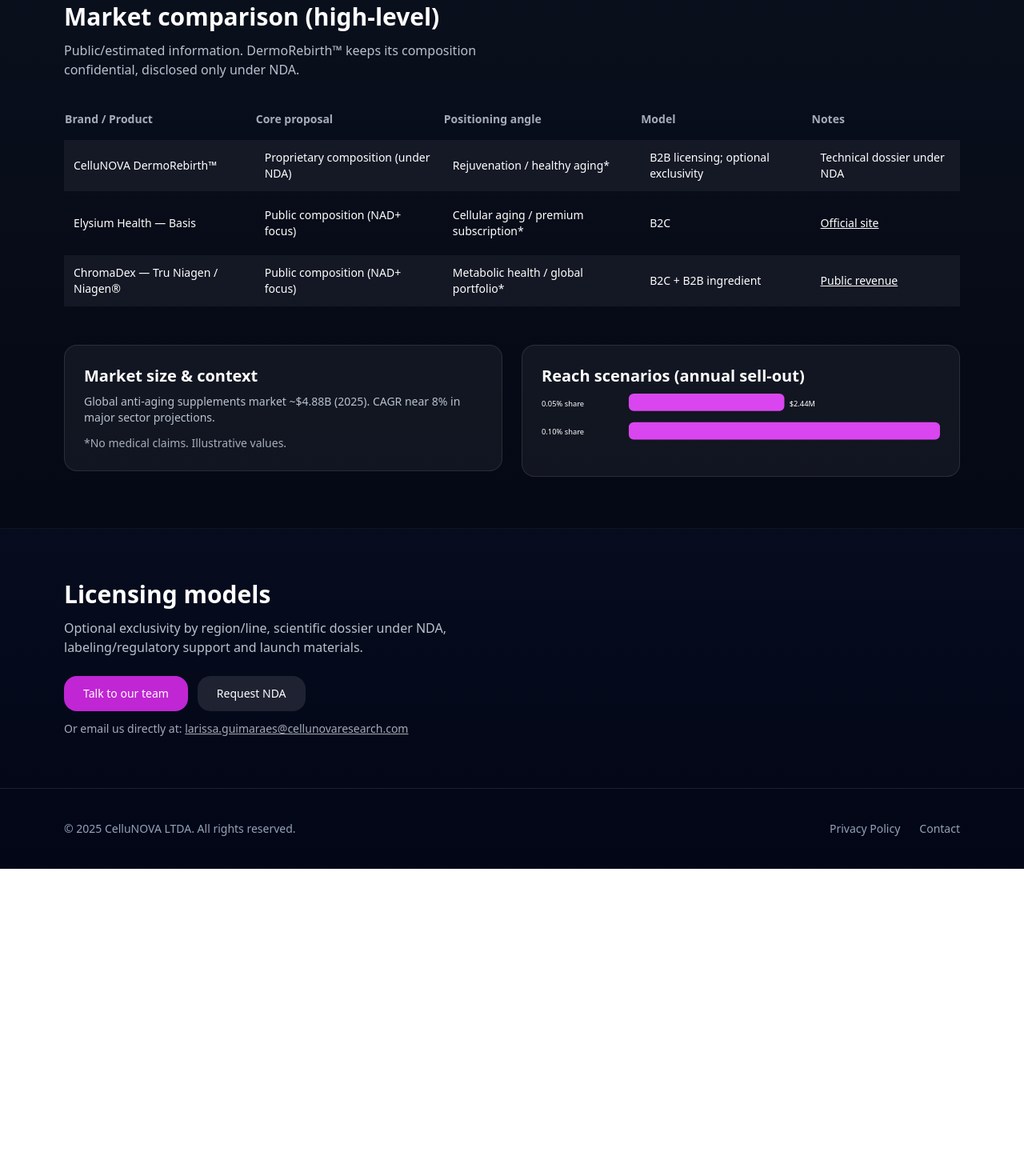
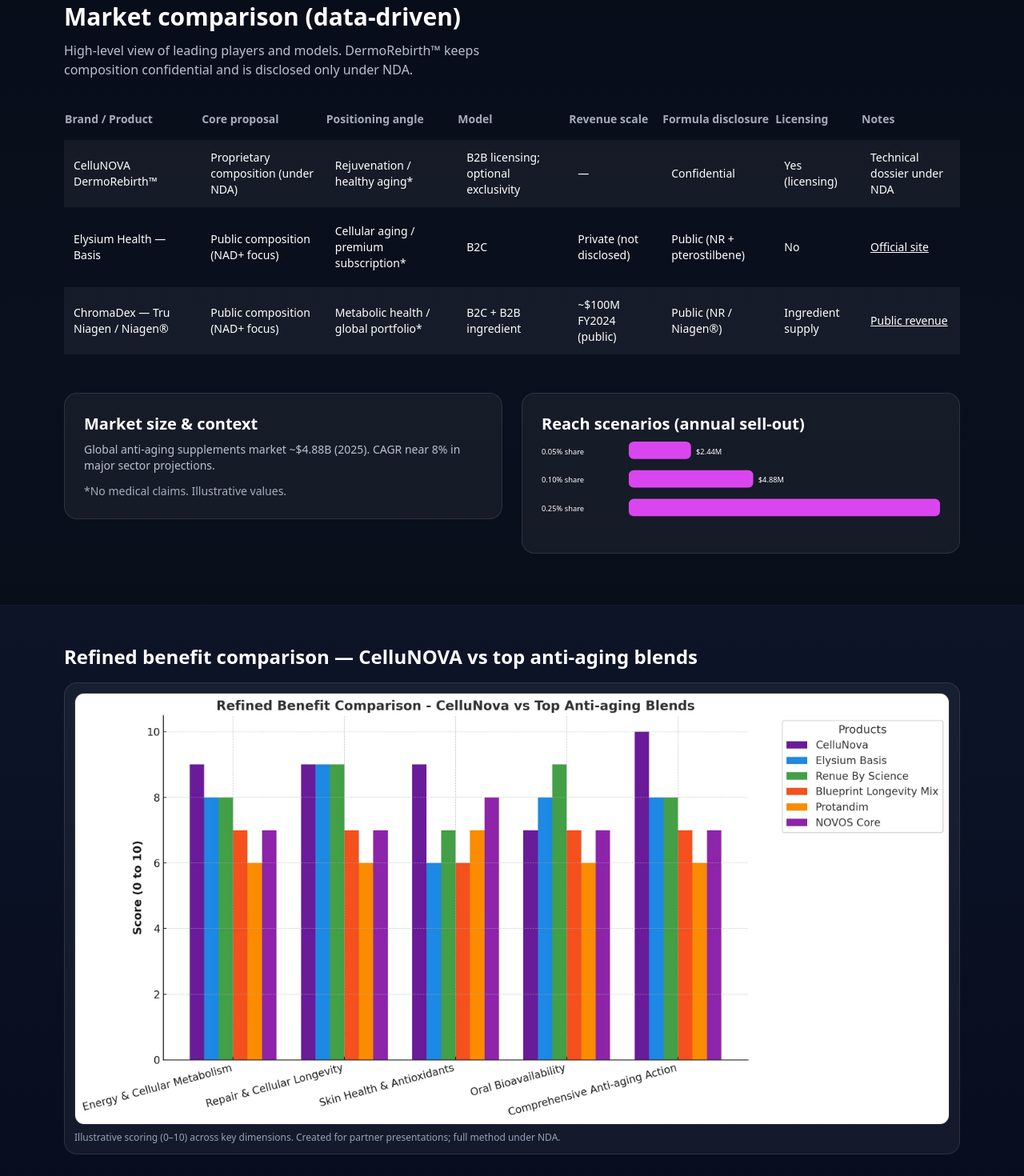
Before and after one commit to LarissaCellunova/cellunovaresearch, a Next.js app: page / in a window 1280 px wide. Shown: the part 1320-2790 px from the top of the page at 80% size. Before the commit the page ends 2406 px from the top, so only its background shows below. Built offline with nearby package versions, Linux system fonts and the light colour scheme.

Commit message:
Update page.jsx

```diff
--- a/app/page.jsx
+++ b/app/page.jsx
@@ -27,7 +27,7 @@
 };
 
 // ---- Helpers ----
-const marketUSD = 4.88e9; // illustrative 2025 global market size
+const marketUSD = 4.88e9; // illustrative 2025 global market size (anti‑aging supplements)
 const money = (n) =>
   n >= 1e9 ? `$${(n / 1e9).toFixed(2)}B` : n >= 1e6 ? `$${(n / 1e6).toFixed(2)}M` : `$${n.toFixed(0)}`;
 
@@ -67,27 +67,79 @@
     ],
     pilot_title: "Pilot product",
     pilot_p: "Visual reference (design/packaging). Specifications and suppliers are presented only under NDA.",
-    comp_title: "Market comparison (high‑level)",
+
+    // COMPARISON
+    comp_title: "Market comparison (data‑driven)",
     comp_p:
-      "Public/estimated information. DermoRebirth™ keeps its composition confidential, disclosed only under NDA.",
-    comp_headers: ["Brand / Product", "Core proposal", "Positioning angle", "Model", "Notes"],
+      "High‑level view of leading players and models. DermoRebirth™ keeps composition confidential and is disclosed only under NDA.",
+    comp_headers: [
+      "Brand / Product",
+      "Core proposal",
+      "Positioning angle",
+      "Model",
+      "Revenue scale",
+      "Formula disclosure",
+      "Licensing",
+      "Notes",
+    ],
     rows: [
-      ["CelluNOVA DermoRebirth™", "Proprietary composition (under NDA)", "Rejuvenation / healthy aging*", "B2B licensing; optional exclusivity", "Technical dossier under NDA"],
-      ["Elysium Health — Basis", "Public composition (NAD+ focus)", "Cellular aging / premium subscription*", "B2C", "Official site"],
-      ["ChromaDex — Tru Niagen / Niagen®", "Public composition (NAD+ focus)", "Metabolic health / global portfolio*", "B2C + B2B ingredient", "Public revenue"],
+      [
+        "CelluNOVA DermoRebirth™",
+        "Proprietary composition (under NDA)",
+        "Rejuvenation / healthy aging*",
+        "B2B licensing; optional exclusivity",
+        "—",
+        "Confidential",
+        "Yes (licensing)",
+        "Technical dossier under NDA",
+      ],
+      [
+        "Elysium Health — Basis",
+        "Public composition (NAD+ focus)",
+        "Cellular aging / premium subscription*",
+        "B2C",
+        "Private (not disclosed)",
+        "Public (NR + pterostilbene)",
+        "No",
+        "Official site",
+      ],
+      [
+        "ChromaDex — Tru Niagen / Niagen®",
+        "Public composition (NAD+ focus)",
+        "Metabolic health / global portfolio*",
+        "B2C + B2B ingredient",
+        "~$100M FY2024 (public)",
+        "Public (NR / Niagen®)",
+        "Ingredient supply",
+        "Public revenue",
+      ],
     ],
+
+    // PROJECTIONS
     proj_title_1: "Market size & context",
     proj_p_1: `Global anti‑aging supplements market ~${money(marketUSD)} (2025). CAGR near 8% in major sector projections.`,
     proj_title_2: "Reach scenarios (annual sell‑out)",
     scenarios: [
       { label: "0.05% share", value: marketUSD * 0.0005 },
       { label: "0.10% share", value: marketUSD * 0.001 },
+      { label: "0.25% share", value: marketUSD * 0.0025 },
     ],
+
+    // VALUE PROPS WITH NUMBERS
+    why_title: "Why partners choose DermoRebirth™",
+    why_points: [
+      "Time‑to‑market as fast as 6–12 weeks (depending on partner ops).",
+      "5‑pillar bioactive architecture (hydration, cellular energy, oxidation balance, senescence modulation, autophagy support) — details under NDA.",
+      "Benchmark gross margin range for premium nutraceuticals: 60–75% (illustrative).",
+      "Optional regional/category exclusivity tied to volume commitments.",
+    ],
+
     partner_title: "Licensing models",
     partner_p:
       "Optional exclusivity by region/line, scientific dossier under NDA, labeling/regulatory support and launch materials.",
     partner_cta_1: "Talk to our team",
     partner_cta_2: "Request NDA",
+
     news_title: "CelluNOVA updates",
     news_p: "Join the partners list to receive technical materials and licensing opportunities.",
     newsletter_placeholder: "Your corporate email",
@@ -115,27 +167,76 @@
     ],
     pilot_title: "Produto (piloto)",
     pilot_p: "Referência visual (design/embalagem). Especificações e fornecedores são apresentados apenas sob NDA.",
-    comp_title: "Comparativo de mercado (alto nível)",
+
+    comp_title: "Comparativo de mercado (com dados)",
     comp_p:
-      "Informações públicas/estimativas. DermoRebirth™ mantém composição confidencial, detalhada apenas sob NDA.",
-    comp_headers: ["Marca / Produto", "Núcleo da proposta", "Ângulo de posicionamento", "Modelo", "Notas"],
+      "Visão de alto nível dos principais players e modelos. O DermoRebirth™ mantém sua composição confidencial e é detalhado apenas sob NDA.",
+    comp_headers: [
+      "Marca / Produto",
+      "Núcleo da proposta",
+      "Ângulo de posicionamento",
+      "Modelo",
+      "Escala de receita",
+      "Divulgação da fórmula",
+      "Licenciamento",
+      "Notas",
+    ],
     rows: [
-      ["CelluNOVA DermoRebirth™", "Composição proprietária (sob NDA)", "Rejuvenescimento / healthy aging*", "Licenciamento B2B; exclusividade opcional", "Dossiê técnico sob NDA"],
-      ["Elysium Health — Basis", "Composição pública (foco em NAD+)", "Envelhecimento celular / assinatura premium*", "B2C", "Site oficial"],
-      ["ChromaDex — Tru Niagen / Niagen®", "Composição pública (foco em NAD+)", "Saúde metabólica / portfólio global*", "B2C + ingrediente B2B", "Receita pública"],
+      [
+        "CelluNOVA DermoRebirth™",
+        "Composição proprietária (sob NDA)",
+        "Rejuvenescimento / healthy aging*",
+        "Licenciamento B2B; exclusividade opcional",
+        "—",
+        "Confidencial",
+        "Sim (licenciamento)",
+        "Dossiê técnico sob NDA",
+      ],
+      [
+        "Elysium Health — Basis",
+        "Composição pública (foco em NAD+)",
+        "Envelhecimento celular / assinatura premium*",
+        "B2C",
+        "Privada (não divulgada)",
+        "Pública (NR + pterostilbene)",
+        "Não",
+        "Site oficial",
+      ],
+      [
+        "ChromaDex — Tru Niagen / Niagen®",
+        "Composição pública (foco em NAD+)",
+        "Saúde metabólica / portfólio global*",
+        "B2C + ingrediente B2B",
+        "~$100M FY2024 (público)",
+        "Pública (NR / Niagen®)",
+        "Ingrediente (fornecimento)",
+        "Receita pública",
+      ],
     ],
+
     proj_title_1: "Tamanho de mercado & contexto",
     proj_p_1: `Mercado global de suplementos anti‑idade ~${money(marketUSD)} (2025). CAGR próximo de 8% nas principais projeções setoriais.`,
     proj_title_2: "Cenários de alcance (sell‑out anual)",
     scenarios: [
       { label: "Participação 0,05%", value: marketUSD * 0.0005 },
       { label: "Participação 0,10%", value: marketUSD * 0.001 },
+      { label: "Participação 0,25%", value: marketUSD * 0.0025 },
     ],
+
+    why_title: "Por que parceiros escolhem o DermoRebirth™",
+    why_points: [
+      "Time‑to‑market a partir de 6–12 semanas (depende das operações do parceiro).",
+      "Arquitetura bioativa em 5 pilares (hidratação, energia celular, equilíbrio oxidativo, modulação de senescência, suporte à autofagia) — detalhes sob NDA.",
+      "Faixa de margem bruta de referência para nutracêuticos premium: 60–75% (ilustrativo).",
+      "Exclusividade regional/categoria opcional vinculada a compromissos de volume.",
+    ],
+
     partner_title: "Modelos de Licenciamento",
     partner_p:
       "Exclusividade por região/linha opcional, dossiê científico sob NDA, suporte em rotulagem/regulatório e materiais de lançamento.",
     partner_cta_1: "Falar com o time",
     partner_cta_2: "Solicitar NDA",
+
     news_title: "Novidades da CelluNOVA",
     news_p: "Entre para a lista de parceiros e receba materiais técnicos e oportunidades de licenciamento.",
     newsletter_placeholder: "Seu e‑mail corporativo",
@@ -219,19 +320,18 @@
               <tbody>
                 {t.rows.map((r, i) => (
                   <tr key={i} className={i % 2 ? "bg-white/5/50" : "bg-white/5"}>
-                    <td className="p-3 font-medium">{r[0]}</td>
-                    <td className="p-3">{r[1]}</td>
-                    <td className="p-3">{r[2]}</td>
-                    <td className="p-3">{r[3]}</td>
-                    <td className="p-3">
-                      {r[4] === (lang==='en' ? 'Official site' : 'Site oficial') && (
-                        <a className="underline" href="https://www.elysiumhealth.com/products/basis" target="_blank" rel="noreferrer">{r[4]}</a>
-                      )}
-                      {r[4] === (lang==='en' ? 'Public revenue' : 'Receita pública') && (
-                        <a className="underline" href="https://companiesmarketcap.com/chromadex/revenue/" target="_blank" rel="noreferrer">{r[4]}</a>
-                      )}
-                      {r[4] !== (lang==='en' ? 'Official site' : 'Site oficial') && r[4] !== (lang==='en' ? 'Public revenue' : 'Receita pública') && r[4]}
-                    </td>
+                    {r.map((cell, j) => (
+                      <td key={j} className={`p-3 ${j === 0 ? 'font-medium' : ''}`}>
+                        {/* turn specific cells into links when label matches */}
+                        {(() => {
+                          const os = lang==='en' ? 'Official site' : 'Site oficial';
+                          const pr = lang==='en' ? 'Public revenue' : 'Receita pública';
+                          if (cell === os) return <a className="underline" href="https://www.elysiumhealth.com/products/basis" target="_blank" rel="noreferrer">{cell}</a>;
+                          if (cell === pr) return <a className="underline" href="https://companiesmarketcap.com/chromadex/revenue/" target="_blank" rel="noreferrer">{cell}</a>;
+                          return cell;
+                        })()}
+                      </td>
+                    ))}
                   </tr>
                 ))}
               </tbody>
@@ -255,23 +355,48 @@
         </div>
       </section>
 
+      {/* Chart image (comparison) */}
+      <section className="py-12">
+        <div className="container mx-auto px-6 max-w-6xl">
+          <h3 className="text-2xl font-semibold">
+            {lang === 'en' ? 'Refined benefit comparison — CelluNOVA vs top anti‑aging blends' : 'Comparativo refinado de benefícios — CelluNOVA vs blends líderes'}
+          </h3>
+          <div className="mt-4 bg-white/5 border border-white/10 rounded-2xl p-3">
+            <Image src="/benefit-comparison.jpeg" alt={lang === 'en' ? 'Benefit comparison chart' : 'Gráfico de comparativo de benefícios'} width={1600} height={800} className="w-full h-auto rounded-xl border border-white/10" />
+            <p className="mt-2 text-xs text-slate-400">
+              {lang === 'en' ? 'Illustrative scoring (0–10) across key dimensions. Created for partner presentations; full method under NDA.' : 'Pontuação ilustrativa (0–10) em dimensões‑chave. Criado para apresentações a parceiros; método completo sob NDA.'}
+            </p>
+          </div>
+        </div>
+      </section>
+
+      {/* WHY / VALUE WITH NUMBERS */}
+      <section className="py-16">
+        <div className="container mx-auto px-6 max-w-6xl">
+          <h2 className="text-3xl font-semibold">{t.why_title}</h2>
+          <ul className="mt-6 grid gap-3">
+            {t.why_points.map((p, i) => (
+              <li key={i} className="flex items-start gap-3"><div className="mt-0.5 text-fuchsia-300">●</div><span>{p}</span></li>
+            ))}
+          </ul>
+        </div>
+      </section>
+
       {/* PARTNERSHIP */}
       <section id="parceria" className="py-16">
         <div className="container mx-auto px-6 max-w-6xl">
           <h2 className="text-3xl font-semibold">{t.partner_title}</h2>
           <p className="mt-3 text-slate-300/90 max-w-prose">{t.partner_p}</p>
           <div className="mt-6 flex gap-3">
-            <a href="mailto:larissa.guimaraes@cellunovaresearch.com" className="rounded-2xl bg-fuchsia-600 hover:bg-fuchsia-500 px-6 py-3 text-white text-sm font-medium">{t.partner_cta_1}</a>
-            <a href="mailto:larissa.guimaraes@cellunovaresearch.com?subject=NDA%20Request%20-%20DermoRebirth&body=Hello%20CelluNOVA%20team%2C%0D%0A%0D%0APlease%20send%20the%20Mutual%20NDA%20for%20DermoRebirth%20licensing.%0D%0A%0D%0AThanks." className="rounded-2xl bg-white/10 hover:bg-white/20 px-6 py-3 text-white text-sm font-medium">{t.partner_cta_2}</a>
+            <a href="mailto:larrisa.guimaraes@cellunovaresearch.com" className="rounded-2xl bg-fuchsia-600 hover:bg-fuchsia-500 px-6 py-3 text-white text-sm font-medium">{t.partner_cta_1}</a>
+            <a href="mailto:larrisa.guimaraes@cellunovaresearch.com?subject=NDA%20Request%20-%20DermoRebirth&body=Hello%20CelluNOVA%20team%2C%0D%0A%0D%0APlease%20send%20the%20Mutual%20NDA%20for%20DermoRebirth%20licensing.%0D%0A%0D%0AThanks." className="rounded-2xl bg-white/10 hover:bg-white/20 px-6 py-3 text-white text-sm font-medium">{t.partner_cta_2}</a>
           </div>
           <p className="mt-3 text-slate-300/80 text-sm">
             {lang === 'en' ? 'Or email us directly at: ' : 'Ou envie um e-mail diretamente para: '}
-            <a href="mailto:larissa.guimaraes@cellunovaresearch.com" className="underline break-words">larissa.guimaraes@cellunovaresearch.com</a>
+            <a href="mailto:larrisa.guimaraes@cellunovaresearch.com" className="underline break-words">larrisa.guimaraes@cellunovaresearch.com</a>
           </p>
         </div>
       </section>
-
-
 
       {/* FOOTER */}
       <footer className="py-10 border-t border-white/10 text-sm text-slate-400">
@@ -279,7 +404,7 @@
           <p>© {new Date().getFullYear()} CelluNOVA LTDA. All rights reserved.</p>
           <div className="flex gap-6">
             <a href="/politica-privacidade">{t.footer_priv}</a>
-            <a href="mailto:larissa.guimaraes@cellunovaresearch.com">{t.footer_contact}</a>
+            <a href="mailto:larrisa.guimaraes@cellunovaresearch.com">{t.footer_contact}</a>
           </div>
         </div>
       </footer>
@@ -292,7 +417,7 @@
             '@context': 'https://schema.org',
             '@type': 'Service',
             name: 'DermoRebirth™ blend licensing',
-            provider: { '@type': 'Organization', name: 'CelluNOVA LTDA', email: 'larissa.guimaraes@cellunovaresearch.com', contactPoint: [{ '@type': 'ContactPoint', contactType: 'business development', email: 'larissa.guimaraes@cellunovaresearch.com' }] },
+            provider: { '@type': 'Organization', name: 'CelluNOVA LTDA', email: 'larrisa.guimaraes@cellunovaresearch.com', contactPoint: [{ '@type': 'ContactPoint', contactType: 'business development', email: 'larrisa.guimaraes@cellunovaresearch.com' }] },
             serviceType: 'Licensing',
             areaServed: ['BR', 'US', 'EU'],
             description: 'B2B licensing of the proprietary DermoRebirth™ blend. Full formula disclosed only under NDA (no quantities).',
```
